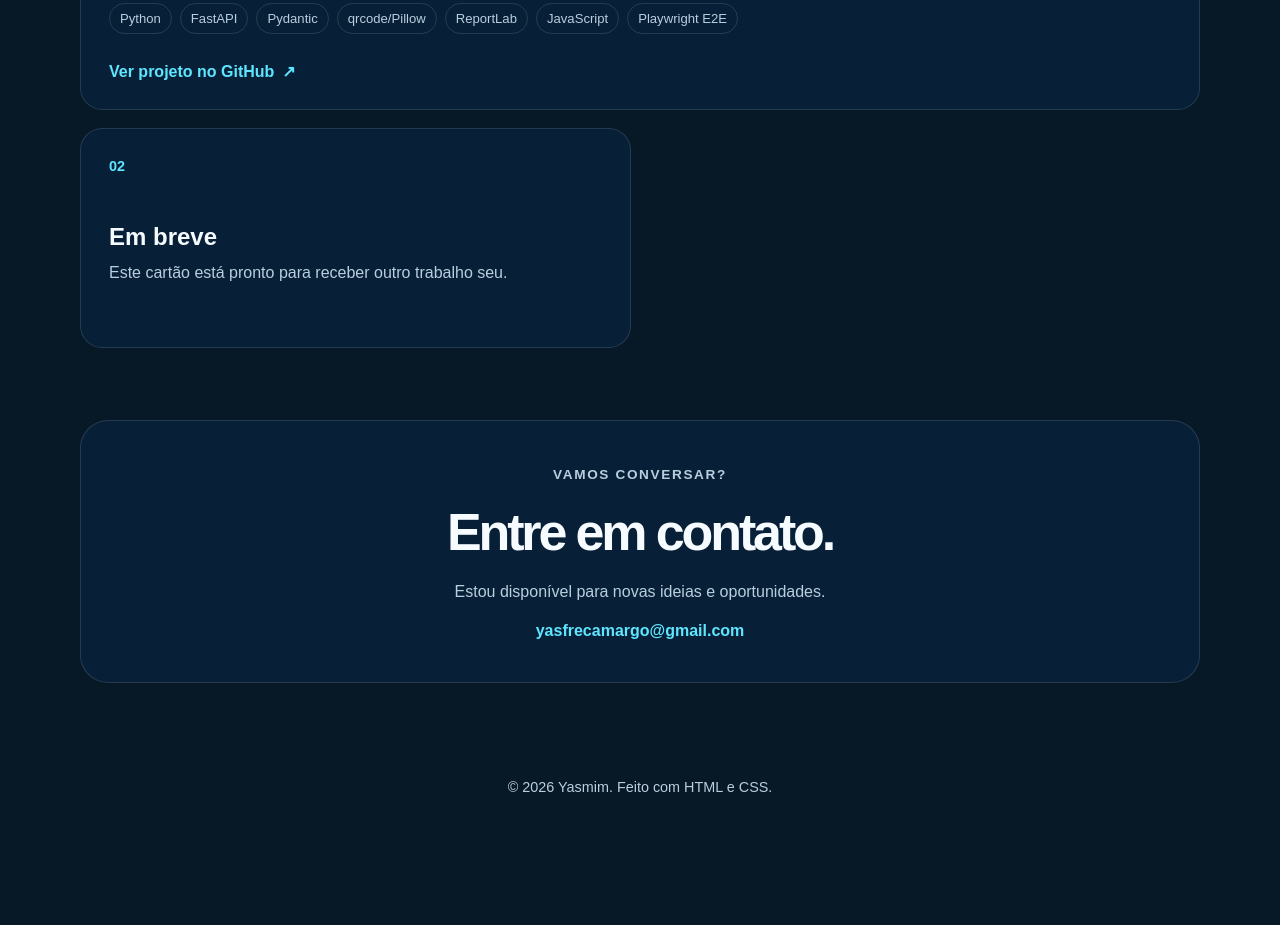
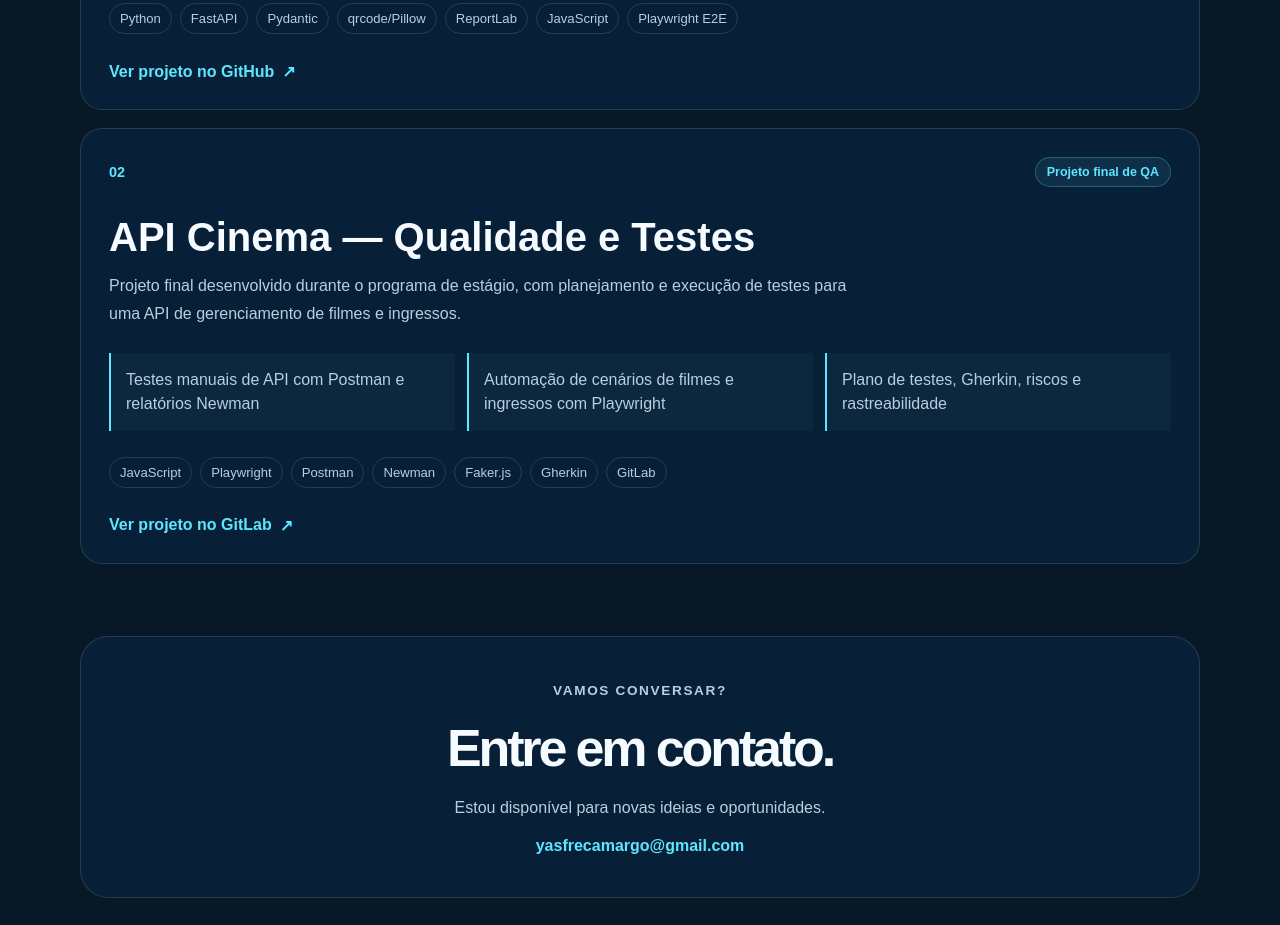
Before and after one commit to Yasmim-C/portfolio, a plain HTML site: page index.html in a window 1280 px wide. Shown: the part 2136-3061 px from the top of the page. Before the commit the page ends 2971 px from the top, so only its background shows below. Drawn offline with Linux system fonts and the light colour scheme.

Commit message:
Adiciona projeto de QA API Cinema

```diff
--- a/index.html
+++ b/index.html
@@ -75,7 +75,23 @@
               </ul>
               <a class="project-link" href="https://github.com/Yasmim-C/qr-code-api" target="_blank" rel="noopener noreferrer">Ver projeto no GitHub <span aria-hidden="true">↗</span></a>
             </article>
-            <article class="card"><span class="card-number">02</span><h3>Em breve</h3><p>Este cartão está pronto para receber outro trabalho seu.</p></article>
+            <article class="card project-featured">
+              <div class="project-heading">
+                <span class="card-number">02</span>
+                <span class="project-status">Projeto final de QA</span>
+              </div>
+              <h3>API Cinema — Qualidade e Testes</h3>
+              <p>Projeto final desenvolvido durante o programa de estágio, com planejamento e execução de testes para uma API de gerenciamento de filmes e ingressos.</p>
+              <ul class="project-highlights">
+                <li>Testes manuais de API com Postman e relatórios Newman</li>
+                <li>Automação de cenários de filmes e ingressos com Playwright</li>
+                <li>Plano de testes, Gherkin, riscos e rastreabilidade</li>
+              </ul>
+              <ul class="project-tech" aria-label="Tecnologias do projeto API Cinema">
+                <li>JavaScript</li><li>Playwright</li><li>Postman</li><li>Newman</li><li>Faker.js</li><li>Gherkin</li><li>GitLab</li>
+              </ul>
+              <a class="project-link" href="https://gitlab.com/qe-studio/challenge" target="_blank" rel="noopener noreferrer">Ver projeto no GitLab <span aria-hidden="true">↗</span></a>
+            </article>
           </div>
         </section>
         <section class="contact" id="contato">
```
